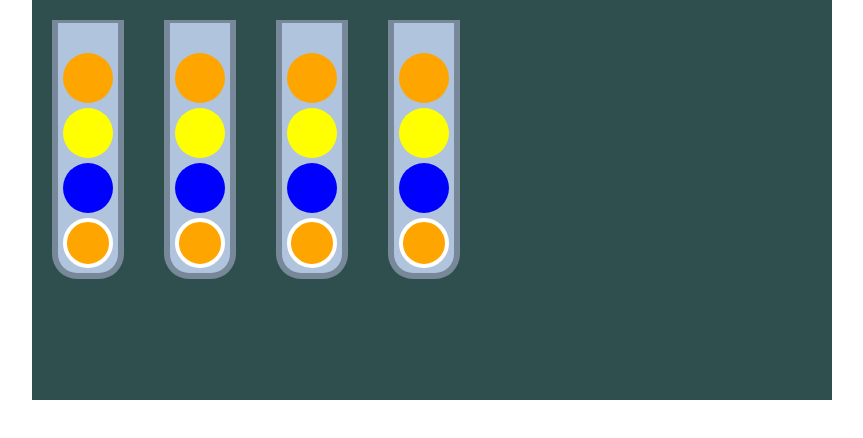
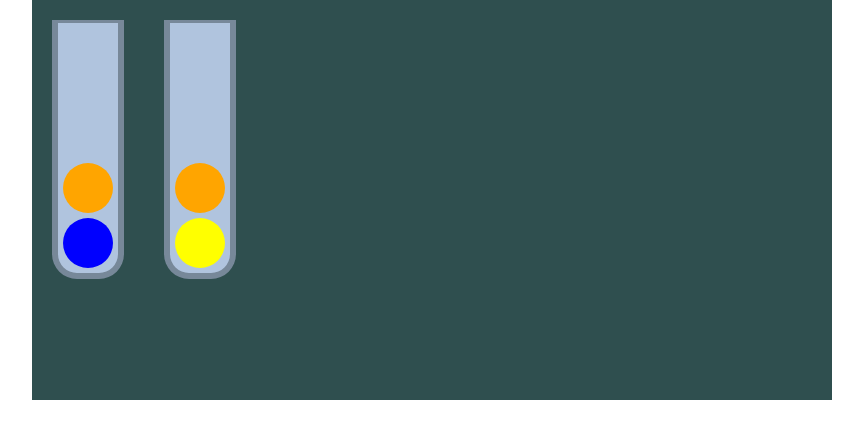
Before and after one commit to maria-pushkareva/balls-in-jars-game, a React (Create React App) app: page / in a window 1280 px wide. Shown: the top 438 px of the page, without its empty margins (208-1071 px from the left). Built offline with nearby package versions, Linux system fonts and the light colour scheme.

Commit message:
improved state and Jar and GameField components

```diff
--- a/src/App.tsx
+++ b/src/App.tsx
@@ -1,23 +1,39 @@
 import React from 'react';
 import './App.css';
 import GameField from './Components/GameField';
-// import { IState } from './Components/interfaces';
+import { IBall, IJar, IState } from './Components/interfaces';
+import ballsSet from './initialStates/ballsSet';
+import jarsSet from './initialStates/jarsSet';
 
-export default class App extends React.Component {
+export default class App extends React.Component<any, IState> {
 
     constructor(props: any) {
         super(props);
 
-        // How I can assign interface to state?
         this.state = {
-            selectedBall: 1,
+            selectedBallId: null,
             roundCount: null,
+            jars: [],
+            balls: []
         };
     }
 
+    componentDidMount() {
+        const balls = ballsSet;
+        const jars = jarsSet;
+
+        this.setState({ balls, jars })
+    }
+
     render() {
+        const {balls, jars, selectedBallId } = this.state;
+
         return (
-            <GameField selectedBall={1}/>
+            <GameField
+                selectedBallId={selectedBallId}
+                balls={balls}
+                jars={jars}
+            />
         );
     }
 }
--- a/src/Components/GameField.tsx
+++ b/src/Components/GameField.tsx
@@ -1,49 +1,31 @@
 import styled from "styled-components"
-import { IBall } from "./interfaces"
+import { IBall, IJar } from "./interfaces"
 import Jar from "./Jar"
 
-const GameField = (props: any) => {
-    const selectedBall = props.selectedBall;
-    const ballOne: IBall = {
-        color: "orange",
-        id: 1
-    }
+interface IGameFieldProps {
+    jars: Array<IJar>,
+    balls: Array<IBall>,
+    selectedBallId: number | null
+}
 
-    const ballTwo: IBall = {
-        color: "blue",
-        id: 2
-    }
-
-
-    const ballThree: IBall = {
-        color: "yellow",
-        id: 3
-    }
-
-    const ballFour: IBall = {
-        color: "orange",
-        id: 4
-    }
+const GameField = (props: IGameFieldProps) => {
+    const { balls, jars, selectedBallId } = props;
 
     return (
         <Container>
-
-            <Jar
-                balls={[ballOne, ballTwo, ballThree, ballFour]}
-                selectedBall={selectedBall}
-            />
-            <Jar
-                balls={[ballOne, ballTwo, ballThree, ballFour]}
-                selectedBall={selectedBall}
-            />
-            <Jar
-                balls={[ballOne, ballTwo, ballThree, ballFour]}
-                selectedBall={selectedBall}
-            />
-            <Jar
-                balls={[ballOne, ballTwo, ballThree, ballFour]}
-                selectedBall={selectedBall}
-            />
+            {
+                jars.map(({ id, ballsId }) => {
+                    const ballsInJar: Array<IBall> = [];
+                    ballsId.forEach((ballId) => {
+                        const ball = balls.find(({ id }) => id === ballId);
+                        if (typeof ball === 'undefined') {
+                            throw Error("Can't find ball by id")
+                        }
+                        ballsInJar.push(ball);
+                    })
+                    return <Jar key={id} id={id} balls={ballsInJar} selectedBallId={selectedBallId}/>
+                })
+            }
         </Container>
     );
 }
--- a/src/Components/Jar.tsx
+++ b/src/Components/Jar.tsx
@@ -1,14 +1,14 @@
 import React from 'react';
-import { IBallProps, IJar } from './interfaces';
+import { IBallProps, IJar, IJarProps } from './interfaces';
 import styled from "styled-components";
 
-const Jar = (props: IJar) => {
-    const { balls, selectedBall } = props;
+const Jar = (props: IJarProps) => {
+    const { balls, selectedBallId } = props;
     return (
         <Container>
             {
                 balls.map((ball) => {
-                    return <Ball color={ball.color} isSelected={ball.id === selectedBall} />
+                    return <Ball color={ball.color} isSelected={ball.id === selectedBallId} />
                 })
             }
         </Container>
--- /dev/null
+++ b/src/initialStates/ballsSet.ts
@@ -0,0 +1,22 @@
+import { IBall } from "../Components/interfaces"
+
+const ballOne: IBall = {
+    color: "orange",
+    id: 1
+}
+const ballTwo: IBall = {
+    color: "blue",
+    id: 2
+}
+const ballThree: IBall = {
+    color: "yellow",
+    id: 3
+}
+const ballFour: IBall = {
+    color: "orange",
+    id: 4
+}
+
+const ballsSet = [ballOne, ballTwo, ballThree, ballFour]
+
+export default ballsSet;
--- /dev/null
+++ b/src/initialStates/jarsSet.ts
@@ -0,0 +1,15 @@
+import { IJar } from "../Components/interfaces";
+
+const jarOne: IJar = {
+    id: 10,
+    ballsId: [2, 1]
+}
+
+const jarTwo: IJar = {
+    id: 10,
+    ballsId: [3, 4]
+}
+
+const jarsSet = [jarOne, jarTwo];
+
+export default jarsSet;
```
Also changed, not shown: src/Components/interfaces.ts (+16 -6 lines).
